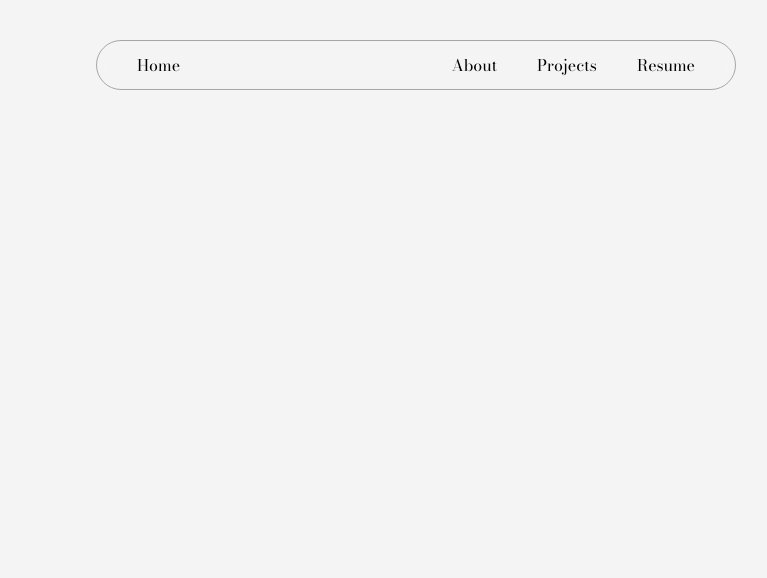
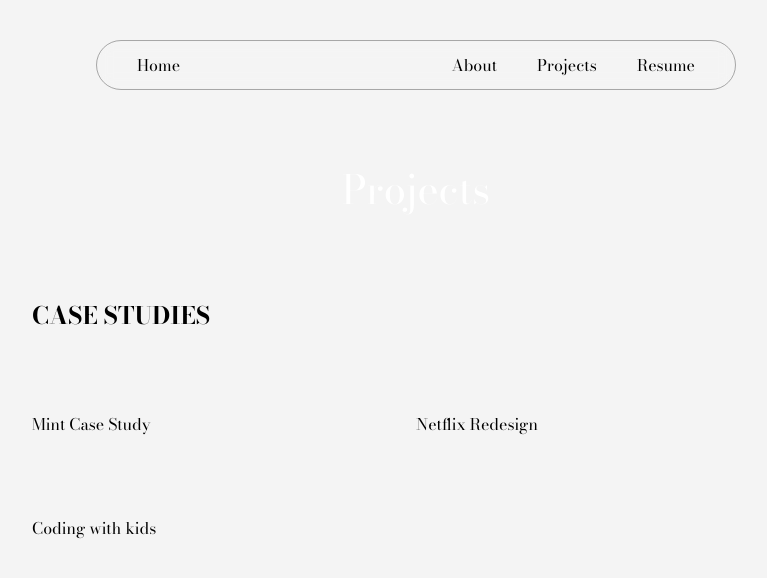
Before and after one commit to dashleremi/portfolio-v2, a Next.js app: page /projects in a window 1280 px wide. Shown: the top 578 px of the page, without its empty margins (224-991 px from the left). Built offline with nearby package versions, Linux system fonts and the light colour scheme; a web font is replaced by a local one.

Commit message:
new updates, paginations, projects, case studies

```diff
--- a/pages/Home.tsx
+++ b/pages/Home.tsx
@@ -2,11 +2,13 @@ import React from 'react'
 import TextEffect from '../components/TextEffect'
 import { RxDoubleArrowDown } from "react-icons/rx";
 import NavBar from '../components/NavBar';
+import Footer from '@/components/Footer'
+import SelectedWorks from '@/components/SelectedWorks'
 
 
-const Home = () => {
+const home = () => {
   return (
-    <div id='home' className='text-center'>
+    <div id='index' className='text-center'>
       <NavBar/>
       <div className='mt-60'>
         <div className='grid grid-cols-2 items-center justify-between px-80'>
@@ -20,8 +22,10 @@ const Home = () => {
           <RxDoubleArrowDown size={50} color='#4b5563' className='heartbeat'/>
         </div>
       </div>
+      <SelectedWorks/>
+      <Footer/>
     </div>
   )
 }
 
-export default Home
+export default home
--- a/pages/index.tsx
+++ b/pages/index.tsx
@@ -1,18 +1,30 @@
-import Home from '@/pages/Home'
 import React from 'react'
 import Footer from '@/components/Footer'
 import SelectedWorks from '@/components/SelectedWorks'
+import TextEffect from '../components/TextEffect'
+import { RxDoubleArrowDown } from "react-icons/rx";
+import NavBar from '../components/NavBar';
 
 const index = () => {
   return (
     <div className='overflow-x-hidden'>
-      <Home/>
+      <div id='home' className='text-center'>
+        <NavBar/>
+        <div className='mt-60'>
+          <div className='grid grid-cols-2 items-center justify-between px-80'>
+            <div><h2 className='font-bold text-3xl'>Ramiaemi Dashler</h2></div>
+            <div><h2><TextEffect/></h2></div>
+          </div>
+        <div className='mt-60 text-7xl font-bold'><span className='bg-gradient-to-r from-orange-700 via-blue-500 to-green-400 text-transparent bg-clip-text bg-300% animate-gradient'>designing and developing for tomorrow.</span></div>
+
+        <p className='mt-20 text-xl'>driven by curisosity, powered by creativity</p>
+        <div className='flex justify-center mt-96'>
+          <RxDoubleArrowDown size={50} color='#4b5563' className='heartbeat'/>
+        </div>
+      </div>
       <SelectedWorks/>
-
-      {/* <About/> */}
-      {/* <Resume/> */}
-
       <Footer/>
+    </div>
     </div>
   )
 }
--- a/pages/project1.tsx
+++ b/pages/project1.tsx
@@ -9,9 +9,9 @@ const project1 = () => {
         <div className="flex flex-col items-center justify-center min-h-screen">
             <h1 className="text-[#5c488a] text-4xl text-center font-extralight mb-8">School Management Dashboard</h1>
             <div className="flex justify-center">
-                <img src="j-intl.png" alt="School Dashboard" className="w-[90%] max-w-[1300px] h-auto hover:scale-150 transition-all duration-700" />
+                <img src="j-intl.png" alt="School Dashboard" className="w-[90%] max-w-[1300px] h-auto hover:scale-105 transition-all duration-700" />
             </div>
-            <div className='flex items-center justify-center gap-20 mt-10 text-xl font-bold'><p>J's International School</p><p>Tokyo, JP</p></div>
+            <div className='flex items-center justify-center gap-20 mt-10 text-xl font-bold'><p>J&apos;s International School</p><p>Tokyo, JP</p></div>
 
         </div>
         <hr className="w-[80%] mx-auto my-8 border-t-2 border-gray-200" />
--- a/pages/project2.tsx
+++ b/pages/project2.tsx
@@ -9,7 +9,7 @@ const project2 = () => {
         <div className="flex flex-col items-center justify-center min-h-screen">
             <h1 className="text-[#0b0b0d] text-4xl text-center font-extralight mb-8">Repair Service Page</h1>
             <div className="flex justify-center">
-                <img src="cem.png" alt="School Dashboard" className="w-[90%] max-w-[1300px] h-auto hover:scale-150 transition-all duration-700" />
+                <img src="cem.png" alt="School Dashboard" className="w-[90%] max-w-[1300px] h-auto hover:scale-105 transition-all duration-700" />
             </div>
             <div className='flex items-center justify-center gap-20 mt-10 text-xl font-bold'><p>CHANEL</p><p>Miami, FL</p></div>
 
--- a/pages/project3.tsx
+++ b/pages/project3.tsx
@@ -9,7 +9,7 @@ const project3 = () => {
         <div className="flex flex-col items-center justify-center min-h-screen">
             <h1 className="text-[#bd53cd] text-4xl text-center font-extralight mb-8">E-Commerce Website</h1>
             <div className="flex justify-center">
-                <img src="ssh.png" alt='' className="w-[90%] max-w-[1300px] h-auto hover:scale-150 transition-all duration-700" />
+                <img src="ssh.png" alt='' className="w-[90%] max-w-[1300px] h-auto hover:scale-105 transition-all duration-700" />
             </div>
             <div className='flex items-center justify-center gap-20 mt-10 text-xl font-bold'><p>Sugar Sugar Hawaii, LLC</p><p>Honolulu, HI</p></div>
 
--- a/pages/project4.tsx
+++ b/pages/project4.tsx
@@ -9,7 +9,7 @@ const project4 = () => {
         <div className="flex flex-col items-center justify-center min-h-screen">
             <h1 className="text-[#c9ce48] text-4xl text-center font-extralight mb-8 mt-20">Employee Training Apps</h1>
             <div className="flex justify-center">
-                <img src="anthro-hp.png" alt="School Dashboard" className="w-[1200px] h-auto hover:scale-150 transition-all duration-700" />
+                <img src="anthro-hp.png" alt="School Dashboard" className="w-[1200px] h-auto hover:scale-105 transition-all duration-700" />
             </div>
             <div className='flex items-center justify-center gap-20 mt-10 text-xl font-bold'><p>Anthropologie</p><p>Honolulu, HI</p></div>
 
--- a/pages/projects.tsx
+++ b/pages/projects.tsx
@@ -4,8 +4,30 @@ import React from 'react'
 const Projects = () => {
   return (
     <div>
-        <div>
-            <NavBar/>
+        <NavBar/>
+        <div className='mt-10 mb-40'>
+            <section id='projects' className='mt-40'>
+            <h1 className='text-white text-[40px] text-center font-extralight'>Projects</h1>
+
+            <div className='w-[60%] mx-auto'>
+                <div className='grid grid-cols-1 items-start mx-auto'>
+                    <p className='mt-20 text-2xl uppercase font-bold'>Case Studies</p>
+                </div>
+
+                <div className='grid grid-cols-2 items-center justify-center mt-20'>
+                    <div>
+                        <h1>Mint Case Study</h1>
+                    </div>
+                    <div>
+                        <h1>Netflix Redesign</h1>
+                    </div>
+                </div>
+
+                <div className='grid grid-cols-1 items-center jutify-center mt-20'>
+                    <h1>Coding with kids</h1>
+                </div>
+            </div>
+            </section>
         </div>
     </div>
   )
```
Also changed, not shown: components/SelectedWorks.tsx (+5 -4 lines).
